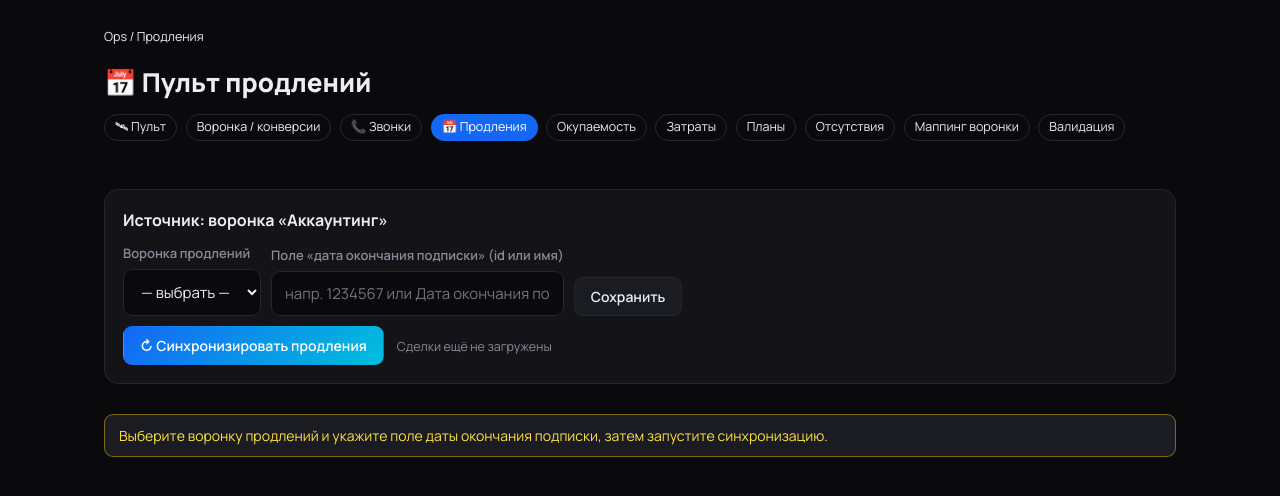
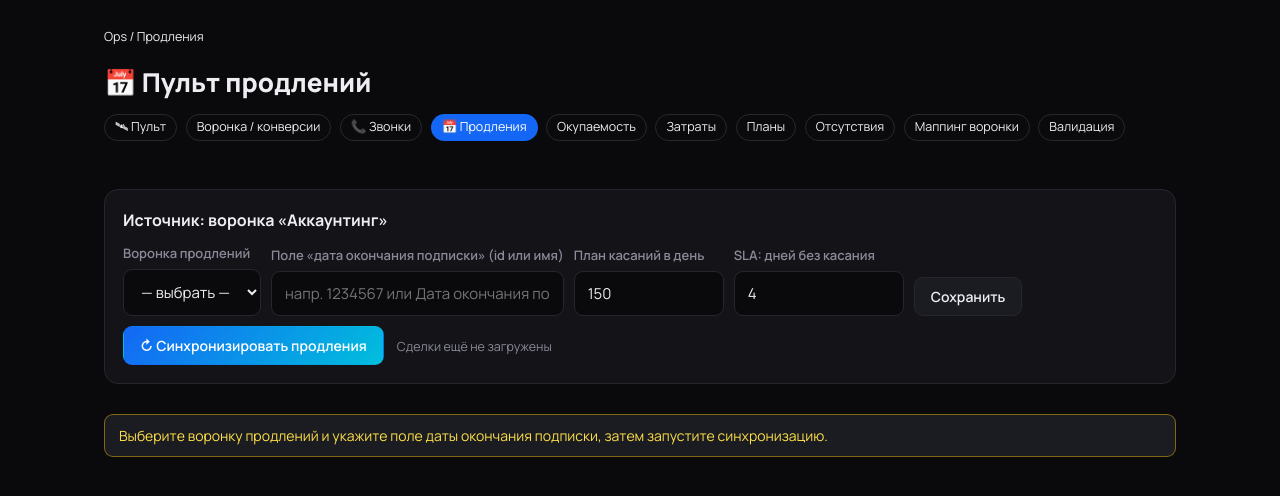
Before and after one commit to svg1620-art/SG_SalesOS, a Flask app: template templates/ops/renewals.html in a window 1280 px wide. Shown: the top 496 px of the page. Run offline with Flask 3, Linux system fonts and the light colour scheme; the template is opened without the code that fills it, so the values that code supplies are empty; some libraries are stand-ins or nearby versions.

Commit message:
Продления: поля «План касаний» и «SLA» в настройках воронки
Дефолты сидируются в ops_settings при старте, поэтому смена дефолта не
перезаписывает уже сохранённое значение. Добавлены поля «План касаний в день»
и «SLA: дней без касания» в блок настроек на /ops/renewals (route renewals_config
валидирует и пишет renewal_touch_plan / renewal_sla_days). Теперь план меняется
из интерфейса.

Co-Authored-By: Claude Opus 4.8 <noreply@anthropic.com>
Claude-Session: https://claude.ai/code/session_01CBoutjh8mWoGR4nBEM9yYD

```diff
--- a/templates/ops/renewals.html
+++ b/templates/ops/renewals.html
@@ -21,6 +21,10 @@
         </select></label>
       <label class="sg-field" style="max-width:320px"><span class="sg-field__label">Поле «дата окончания подписки» (id или имя)</span>
         <input class="sg-input sg-mono" name="date_field" value="{{ date_field or '' }}" placeholder="напр. 1234567 или Дата окончания подписки"></label>
+      <label class="sg-field" style="max-width:150px"><span class="sg-field__label">План касаний в день</span>
+        <input class="sg-input sg-mono" type="number" min="1" name="touch_plan" value="{{ touch_plan_cfg or 150 }}"></label>
+      <label class="sg-field" style="max-width:170px"><span class="sg-field__label">SLA: дней без касания</span>
+        <input class="sg-input sg-mono" type="number" min="1" name="sla_days" value="{{ sla_cfg or 4 }}"></label>
       <button class="sg-btn" type="submit">Сохранить</button>
     </form>
     <form method="post" action="{{ url_for('ops.renewals_sync_now') }}" style="margin-top:10px">
```
Also changed, not shown: ops/routes.py (+9 -0 lines).
